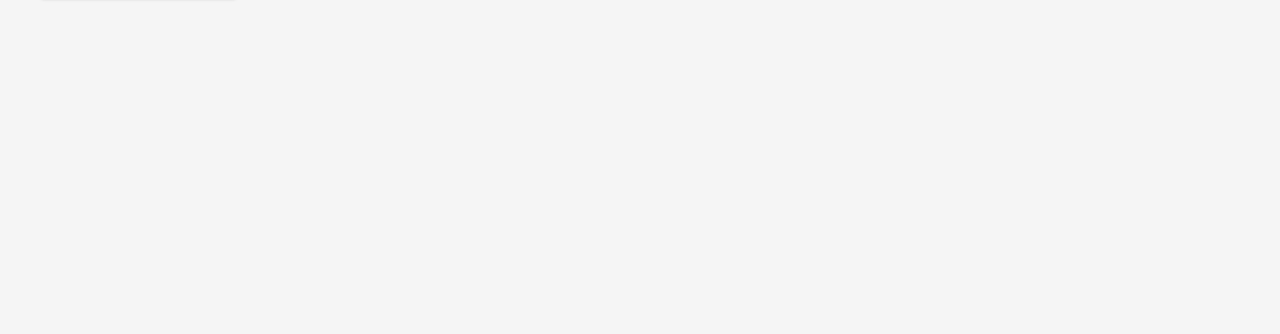
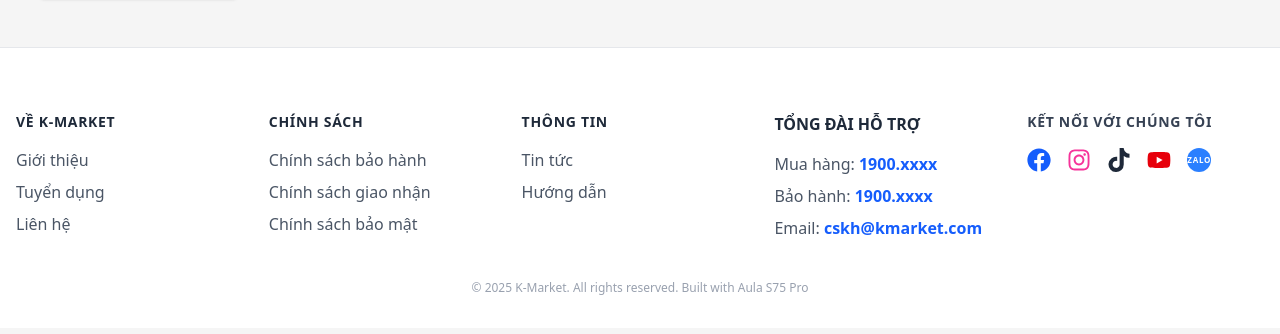
Before and after one commit to khanhgit0710/k-market-react-fullstack, a Next.js app: page / in a window 1280 px wide. Shown: the part 462-796 px from the top of the page. Built offline with nearby package versions, Linux system fonts and the light colour scheme.

Commit message:
Add layout Footer & push data with mongoDB

```diff
--- /dev/null
+++ b/app/api/products/route.js
@@ -0,0 +1,13 @@
+import { NextResponse } from "next/server";
+import { connectToDatabase } from "@/lib/mongodb";
+import { Product } from "@/models/Product";
+
+export async function GET() {
+  try {
+    await connectToDatabase();
+    const products = await Product.find({}); // Lấy tất cả sản phẩm từ Database
+    return NextResponse.json(products);
+  } catch (error) {
+    return NextResponse.json({ error: "Lỗi lấy dữ liệu" }, { status: 500 });
+  }
+}
--- a/app/globals.css
+++ b/app/globals.css
@@ -1 +1,14 @@
 @import "tailwindcss";
+
+
+/* Định nghĩa hiệu ứng chuyển động màu sắc */
+@keyframes gradientMove {
+  0% { background-position: 0% 50%; }
+  50% { background-position: 100% 50%; }
+  100% { background-position: 0% 50%; }
+}
+
+.animate-gradient {
+  background-size: 200% 200%;
+  animation: gradientMove 10s ease infinite;
+}
--- a/app/login/page.tsx
+++ b/app/login/page.tsx
@@ -11,7 +11,7 @@ export default function LoginPage() {
         {/* Header Form */}
         <div className="flex items-center justify-between mb-8">
           <h2 className="text-2xl font-medium text-gray-700">Đăng nhập</h2>
-          <Link href="/" className="text-xl font-bold text-[#ee4d2d]">K - Market</Link>
+          <Link href="/" className="text-xl font-bold text-[#ee4d2d] hover:opacity-80 hover:-translate-x-1">K - Market</Link>
         </div>
 
         {/* Form */}
@@ -46,11 +46,11 @@ export default function LoginPage() {
 
           <div className="grid grid-cols-2 gap-4 mt-6">
             <button className="flex items-center justify-center gap-2 border border-gray-300 p-2 rounded-sm hover:bg-gray-50">
-                <FaFacebook className="text-2xl cursor-pointer text-blue-700" />
+              <FaFacebook className="text-2xl cursor-pointer text-blue-700" />
               <i className="fa-brands fa-facebook text-blue-700"></i> Facebook
             </button>
             <button className="flex items-center justify-center gap-2 border border-gray-300 p-2 rounded-sm hover:bg-gray-50">
-                <FcGoogle className="text-2xl" />
+              <FcGoogle className="text-2xl" />
               <i className="fa-brands fa-google text-red-500 text-xl"></i> Google
             </button>
           </div>
@@ -61,6 +61,6 @@ export default function LoginPage() {
           <Link href="/register" className="text-[#ee4d2d] font-medium ml-1">Đăng ký</Link>
         </p>
       </div>
-    </div>
+    </div >
   );
 }
--- a/app/page.tsx
+++ b/app/page.tsx
@@ -1,4 +1,5 @@
 import Header from "@/components/layout/Header";
+import Footer from "@/components/layout/Footer";
 import { products, categories } from "@/data/products";
 
 export default function Home() {
@@ -27,7 +28,7 @@ export default function Home() {
         <div className="w-10/12">
           <div className="grid grid-cols-2 md:grid-cols-3 lg:grid-cols-5 gap-3">
             {products.map((item) => (
-              <div key={item.id} className="bg-white rounded-sm shadow-sm hover:shadow-md hover:-translate-y-[1px] transition-all cursor-pointer group">
+              <div key={item.id} className="bg-white rounded-sm shadow-sm hover:shadow-md hover:-translate-y-1 transition-all cursor-pointer group">
                 {/* Image */}
                 <div
                   className="w-full h-48 bg-cover bg-center"
@@ -53,6 +54,7 @@ export default function Home() {
           </div>
         </div>
       </main>
+      <Footer />
     </div>
   );
 }
--- a/app/register/page.tsx
+++ b/app/register/page.tsx
@@ -9,7 +9,7 @@ export default function RegisterPage() {
                 {/* Header Form */}
                 <div className="flex items-center justify-between mb-8">
                     <h2 className="text-2xl font-medium text-gray-700">Đăng ký</h2>
-                    <Link href="/" className="text-xl font-bold text-[#ee4d2d]">K - Market</Link>
+                    <Link href="/" className="text-xl font-bold text-[#ee4d2d] hover:opacity-80 hover:-translate-x-1">K - Market</Link>
                 </div>
 
                 {/* Form */}
--- a/components/layout/Header.tsx
+++ b/components/layout/Header.tsx
@@ -4,7 +4,6 @@ import Link from "next/link";
 export default function Header() {
   return (
     <header className="bg-[#ee4d2d] text-white w-full shadow-md">
-      {/* Top Navbar */}
       <div className="max-w-7xl mx-auto flex justify-between py-2 text-[13px] font-light">
         <div className="flex gap-4 items-center">
           <span className="hover:opacity-80 cursor-pointer border-r pr-4 border-white/30">Mời vào ứng dụng K-Market</span>
@@ -26,9 +25,8 @@ export default function Header() {
         </ul>
       </div>
 
-      {/* Search & Logo Area */}
+
       <div className="max-w-7xl mx-auto flex items-center justify-between py-4 px-2">
-        {/* Logo */}
         <div className="hover:opacity-50 flex items-center gap-2 text-3xl py- font-bold cursor-pointer">
           <FaShoppingBag />
           <span className="hover:opacity-90  text-xl text-center">K - Market</span>
--- a/components/layout/footer.tsx
+++ b/components/layout/footer.tsx
@@ -0,0 +1,75 @@
+import { FaFacebook, FaInstagram, FaTiktok, FaYoutube } from 'react-icons/fa';
+import Link from "next/link";
+
+export default function Footer() {
+    return (
+        <footer className="bg-white text-gray-600 pt-16 pb-8 w-full mt-12 border-t border-gray-200 font-sans">
+            <div className="max-w-7xl mx-auto px-4">
+                <div className="grid grid-cols-1 sm:grid-cols-2 md:grid-cols-3 lg:grid-cols-5 gap-y-10 gap-x-4 text-center md:text-left">
+
+                    {/* Cột 1 */}
+                    <div>
+                        <h3 className="font-bold text-gray-800 mb-4 uppercase text-sm tracking-wider">VỀ K-MARKET</h3>
+                        <ul className="space-y-2">
+                            <li className="hover:text-[#ee4d2d] cursor-pointer">Giới thiệu</li>
+                            <li className="hover:text-[#ee4d2d] cursor-pointer">Tuyển dụng</li>
+                            <li className="hover:text-[#ee4d2d] cursor-pointer">Liên hệ</li>
+                        </ul>
+                    </div>
+
+                    {/* Cột 2: */}
+                    <div>
+                        <h3 className="font-bold text-gray-800 mb-4 uppercase text-sm tracking-wider">CHÍNH SÁCH</h3>
+                        <ul className="space-y-2">
+                            <li className="hover:text-[#ee4d2d] cursor-pointer">Chính sách bảo hành</li>
+                            <li className="hover:text-[#c98072] cursor-pointer">Chính sách giao nhận</li>
+                            <li className="hover:text-[#ee4d2d] cursor-pointer">Chính sách bảo mật</li>
+                        </ul>
+                    </div>
+
+                    {/* Cột 3*/}
+                    <div>
+                        <h3 className="font-bold text-gray-800 mb-4 uppercase text-sm tracking-wider">THÔNG TIN</h3>
+                        <ul className="space-y-2">
+                            <li className="hover:text-[#ee4d2d] cursor-pointer">Tin tức</li>
+                            <li className="hover:text-[#ee4d2d] cursor-pointer">Hướng dẫn</li>
+                        </ul>
+                    </div>
+
+                    <div>
+                        <h4 className="font-bold text-gray-800 mb-4 uppercase">TỔNG ĐÀI HỖ TRỢ</h4>
+                        <ul className="space-y-2">
+                            <li>Mua hàng: <span className="text-blue-600 font-bold">1900.xxxx</span></li>
+                            <li>Bảo hành: <span className="text-blue-600 font-bold">1900.xxxx</span></li>
+                            <li>Email: <span className="text-blue-600 font-bold">cskh@kmarket.com</span></li>
+                        </ul>
+                    </div>
+
+                    {/* Cột 4 */}
+                    <div className="font-bold text-gray-800 mb-4 uppercase text-sm tracking-wider">
+                        <h3 className="text-sm font-bold text-gray-700">KẾT NỐI VỚI CHÚNG TÔI</h3>
+                        <ul className="flex justify-item-center item-between mt-4 gap-4">
+                            <li className="text-2xl text-blue-600 cursor-pointer hover:scale-110 transition-transform">
+                                <FaFacebook />
+                            </li>
+                            <li className="text-2xl text-pink-500 cursor-pointer hover:scale-110 transition-transform">
+                                <FaInstagram />
+                            </li>
+                            <li className="text-2xl text-gray-800 cursor-pointer hover:scale-110 transition-transform">
+                                <FaTiktok />
+                            </li>
+                            <li className="text-2xl text-red-600 cursor-pointer hover:scale-110 transition-transform">
+                                <FaYoutube />
+                            </li>
+                            <li className="w-6 h-6 bg-blue-500 rounded-full flex items-center justify-center text-[8px] text-white font-bold cursor-pointer hover:scale-110 transition-transform">Zalo
+                            </li>
+                        </ul>
+                    </div>
+                </div>
+                <div className="text-center mt-10 text-xs text-gray-400">
+                    © 2025 K-Market. All rights reserved. Built with Aula S75 Pro
+                </div>
+            </div>
+        </footer>
+    );
+}
--- /dev/null
+++ b/lib/models/product.js
@@ -0,0 +1,13 @@
+import mongoose, { Schema, model, models } from "mongoose";
+
+const ProductSchema = new Schema({
+  name: { type: String, required: true },
+  image: { type: String, required: true },
+  oldPrice: { type: Number, required: true },
+  newPrice: { type: Number, required: true },
+  sold: { type: Number },
+  location: { type: String },
+  category: { type: String, required: true },
+});
+
+export const Product = models.Product || model("Product", ProductSchema);
--- /dev/null
+++ b/lib/mongodb.ts
@@ -0,0 +1,17 @@
+import mongoose from "mongoose";
+
+const MONGODB_URI = process.env.MONGODB_URI || "";
+
+if (!MONGODB_URI) {
+  throw new Error("Vui lòng định nghĩa MONGODB_URI trong file .env.local");
+}
+
+export const connectToDatabase = async () => {
+  try {
+    if (mongoose.connection.readyState >= 1) return;
+    await mongoose.connect(MONGODB_URI);
+    console.log("✅ Kết nối MongoDB thành công!");
+  } catch (error) {
+    console.log("❌ Lỗi kết nối MongoDB:", error);
+  }
+};
--- a/package.json
+++ b/package.json
@@ -9,6 +9,7 @@
     "lint": "eslint"
   },
   "dependencies": {
+    "mongoose": "^9.3.0",
     "next": "16.1.6",
     "react": "19.2.3",
     "react-dom": "19.2.3",
```
Also changed, not shown: 1 other file (tests, documents, lock files or other folders).
